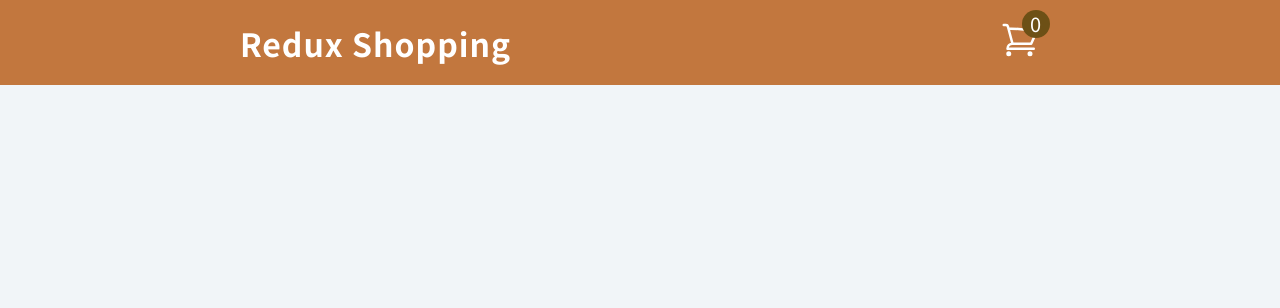
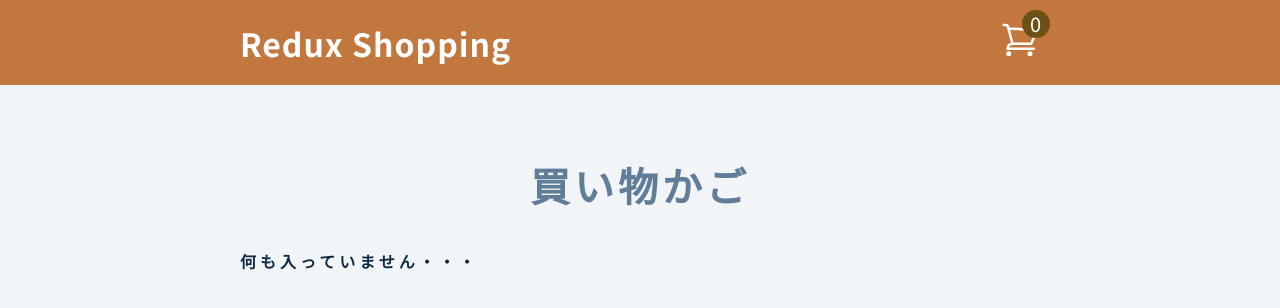
Before and after one commit to nishimura-n/Study-Redux, a React (Create React App) app in the folder redux-shopping-app/: page / in a window 1280 px wide. Shown: the top 308 px of the page. Built offline with nearby package versions, Linux system fonts and the light colour scheme.

Commit message:
買い物かごの中身を出力するコンテナを作成ver1

```diff
--- a/redux-shopping-app/src/App.js
+++ b/redux-shopping-app/src/App.js
@@ -1,11 +1,13 @@
 import logo from "./logo.svg";
 import "./App.css";
 import Navbar from "./components/Navbar";
+import CartCotainer from "./components/CartCotainer";
 
 function App() {
   return (
     <main>
       <Navbar />
+      <CartCotainer />
     </main>
   );
 }
--- /dev/null
+++ b/redux-shopping-app/src/components/CartCotainer.js
@@ -0,0 +1,18 @@
+import React from "react";
+import { useSelector } from "react-redux";
+
+const CartCotainer = () => {
+  const { amount } = useSelector((state) => state.cart);
+  if (amount < 1) {
+    return (
+      <section className="cart">
+        <header>
+          <h2 className="empty-cart">買い物かご</h2>
+          <h4>何も入っていません・・・</h4>
+        </header>
+      </section>
+    );
+  }
+};
+
+export default CartCotainer;
```
